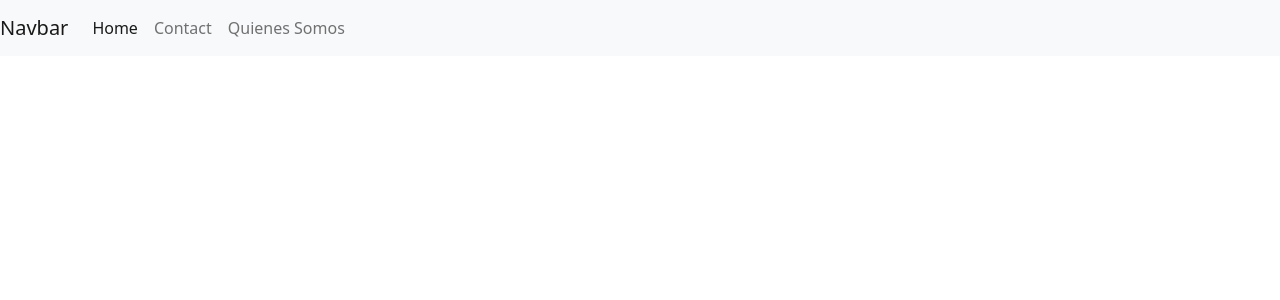
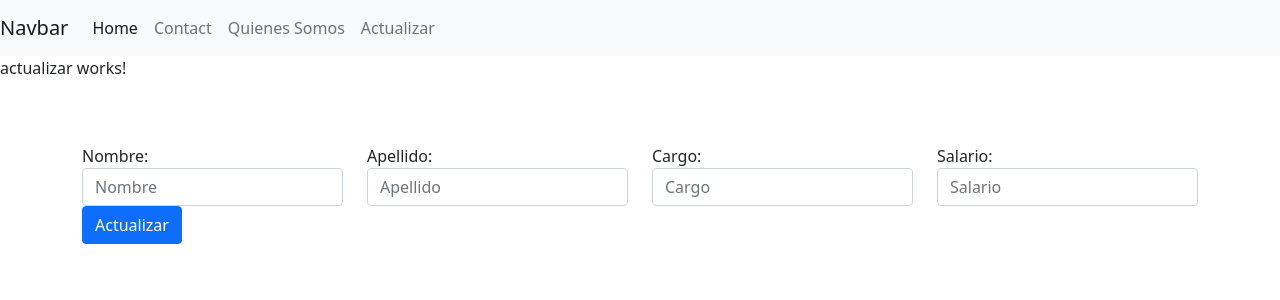
Before and after one commit to Luis0251/EmpleadosApp, an Angular app: page /actualizar in a window 1280 px wide. Before the commit this address led to /. Shown: the top 300 px of the page. Built offline with nearby package versions, Linux system fonts and the light colour scheme.

Commit message:
Configuracion del nuevo componente

```diff
--- a/src/app/actualizar/actualizar.component.html
+++ b/src/app/actualizar/actualizar.component.html
@@ -1 +1,25 @@
 <p>actualizar works!</p>
+<div class="container">
+  <br><br>
+  <form class="form-group row" role="form">
+    <div class="form-group col-md-3">
+      <label for="nombre">Nombre:</label>
+      <input type="text" class="form-control" name="nombre" placeholder="Nombre" id="nombre" [(ngModel)]="cuadroNombre"/>
+    </div>
+    <div class="form-group col-md-3">
+      <label for="apellido">Apellido:</label>
+    <input type="text" class="form-control" name="apellido" placeholder="Apellido" id="apellido" [(ngModel)]="cuadroApellido"/>
+    </div>
+    <div class="form-group col-md-3">
+      <label for="cargo">Cargo:</label>
+      <input type="text" class="form-control" name="cargo" placeholder="Cargo" id="cargo" [(ngModel)]="cuadroCargo"/>
+    </div>
+    <div class="form-group col-md-3">
+      <label for="salario">Salario:</label>
+      <input type="number" class="form-control" name="salario" placeholder="Salario" id="salario" [(ngModel)]="cuadroSalario"/>
+    </div>
+    <div class="col">
+      <button type="submit" class="btn btn-primary" (click)="actualizar()">Actualizar</button>
+    </div>
+  </form>
+  </div>
--- a/src/app/app.component.html
+++ b/src/app/app.component.html
@@ -8,6 +8,7 @@
       <a class="nav-item nav-link active" href="">Home</a>
       <a class="nav-item nav-link" href="/contact">Contact</a>
       <a class="nav-item nav-link" href="/QuienesSomos">Quienes Somos</a>
+      <a class="nav-item nav-link" href="/actualizar">Actualizar</a>
     </div>
   </div>
 </nav>
--- a/src/app/app.module.ts
+++ b/src/app/app.module.ts
@@ -16,7 +16,8 @@ import { ActualizarComponent } from './actualizar/actualizar.component';
 const appRoutes: Routes = [
   {path: 'contact', component: ContactComponent},
   {path: '', component: HomeComponent},
-  {path: 'QuienesSomos', component:QuienSomosComponent}
+  {path: 'QuienesSomos', component:QuienSomosComponent},
+  {path: 'actualizar', component:ActualizarComponent}
 ]
 @NgModule({
   declarations: [
```
